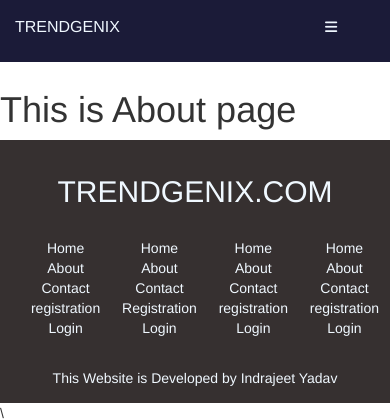
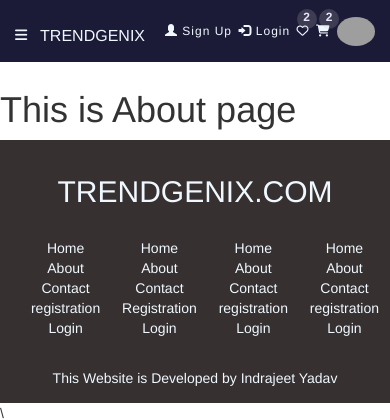
Before and after one commit to indrajeetyadav678/Static_TrendGenix_Project, a Django app: page /about/ in a window 390 px wide. Shown: the top 420 px of the page. Run offline with Django 5.2, Linux system fonts and the light colour scheme; some libraries are stand-ins or nearby versions; grey boxes are pictures that could not be loaded.

Commit message:
navbar responsive

```diff
--- a/project/app/static/css/style.css
+++ b/project/app/static/css/style.css
@@ -25,7 +26,7 @@
     align-items: center;
 }
 #navbar2 {
-    width: 350px;
+    width: 310px;
     /* border:1px solid white; */
     list-style: none;
     display: flex;
@@ -77,7 +78,6 @@
 }
 #login_user {
     color: aliceblue;
-    letter-spacing: 1px;
     cursor: pointer;
 }
 #Navbar li a {
@@ -85,9 +85,23 @@
     color: aliceblue;
     letter-spacing: 1px;
 }
+#responsive_icon_com_title{
+    width: 130px;
+    height: 38px;
+    display: flex;
+    justify-content: space-between;
+    align-items: center;
+}
+#resp_icon_com_title{
+    width: 150px;
+    height: 38px;
+    display: flex;
+    justify-content: space-between;
+    align-items: center;
+}
 #manubar_icon_box{
     width: 50px;
-    height: 70px;
+    height: 30px;
     position: relative;
     display: flex;
     align-items: center;
@@ -96,7 +110,7 @@
 #manubar_icon_close {
     width: 40px;
     position: absolute;
-    top:25px;
+    top:3px;
     color:aliceblue;
     display: none;
     cursor: pointer;
@@ -179,8 +200,60 @@
     outline: none;
 }
 #usericon {
-    width: 25px;
+    width: 38px;
+    border-radius: 50%;
     /* height: 20px; */
+}
+#addtocart_like_icon_nav{
+    width: 150px;
+    list-style: none;
+    display: flex;
+    justify-content: space-between;
+    align-items: center;
+}
+#like_heart_icon,#shopping_card_icon{
+    font-size: 18px;
+    background-color: transparent;
+    border: none;
+    outline: none;
+    color: rgb(255, 254, 254);
+}
+
+#pro_like_addcart_wrapper{
+    width: 300px;
+    display: flex;
+    justify-content: space-between;
+    align-items: center;
+}
+#addcart_icon_container,#liked_icon_container{
+    position: relative;
+}
+#add_cart_value{
+    width: 20px;
+    height: 20px;
+    border-radius: 50px;
+    text-align: center;
+    /* border: 0.5px solid brown; */
+    background-color: rgba(198, 193, 193,0.2);
+    color: rgb(229, 229, 251);
+    font-weight: 700;
+    position: absolute;
+    top:-14px;
+    left: 3px;
+
+
+}
+#add_liked_value{
+    width: 20px;
+    height: 20px;
+    border-radius: 50px;
+    text-align: center;
+    /* border: 0.5px solid brown; */
+    background-color: rgba(198, 193, 193,0.2);
+    color: rgb(229, 229, 251);
+    font-weight: 700;
+    position: absolute;
+    top:-14px;
 }
 
 @media(max-width: 992px){
@@ -194,7 +267,7 @@
         font-size: 12px;
     }
     #navbar2{
-        width: 290px;
+        width: 250px;
     }
     #navbar2 li a{
         font-size: 12px;
@@ -225,9 +298,7 @@
         margin: 0%;
         z-index: 40;
     }
-    #navbar2{
-        display: none;
-    }
+
 }
 
 /* ============ Registartion form ======== */
--- a/project/app/templates/base.html
+++ b/project/app/templates/base.html
@@ -24,13 +24,24 @@
 
 <body>
     {% if user_name %}
+
     <div id="Navbar">
+        <div id="resp_icon_com_title">
+            <div id="manubar_icon_box">
+                <div id="manubar_icon_close" onclick="submanu_box(1)">
+                    <i class="fa-solid fa-bars"></i>
+                </div>
+                <div id="manubar_icon_open" onclick="submanu_box(1)">
+                    <i class="fa-solid fa-bars-staggered"></i>
+                </div>
+            </div>
             <div id="title">
                 <form action="{% url 'home'%}" method="post">
                     {% csrf_token %}
                     <input type="email" value="{{user_name.Email}}" name="email" id="" hidden>
                     <input id="navbartitle_btn" type="submit" value="TRENDGENIX">
                 </form>
+            </div>
         </div>
         <ul id="navbar1">
             <li>
@@ -53,7 +64,8 @@
                     <input type="email" value="{{user_name.Email}}" name="email" id="" hidden>
                     <input id="navbar_btn" type="submit" value="Product">
                 </form>
-                <i class="fa-solid fa-chevron-up" data-bs-toggle="dropdown" style="color: aliceblue;" id="dropdown_manu_btn"></i>
+                <i class="fa-solid fa-chevron-up" data-bs-toggle="dropdown" style="color: aliceblue;"
+                    id="dropdown_manu_btn"></i>
                 <ul class="dropdown-menu" id="dropdown_manu">
                     <li>
                         <form action="{% url 'men1'%}" method="post">
@@ -87,63 +99,33 @@
                 </form>
             </li>
         </ul>
-        <div id="login_user" onclick="pro_info(1)">
-            <img id="usericon" src="https://cdn-icons-png.flaticon.com/512/5087/5087579.png" alt="" />
-            {{ user_name.Name | default:'Welcome Guest'}}
-        </div>
-        <div id="manubar_icon_box">
-            <div id="manubar_icon_close" onclick="submanu_box(1)">
-                <i class="fa-solid fa-bars"></i>
-            </div>
-            <div id="manubar_icon_open" onclick="submanu_box(1)">
-                <i class="fa-solid fa-bars-staggered"></i>
-            </div>
-        </div>
+
+        <ul id="addtocart_like_icon_nav">
+            <li id="liked_icon_container">
+                <div id="add_liked_value">2</div>
+                <form action="{% url 'contact1'%}" method="post">
+                    {% csrf_token %}
+                    <input type="email" value="{{user_name.Email}}" name="email" id="" hidden>
+                    <button id="like_heart_icon" type="submit"><i class="fa-regular fa-heart"></i></button>
+                </form>
+            </li>
+            <li id="addcart_icon_container">
+                <div id="add_cart_value">2</div>
+                <form action="{% url 'contact1'%}" method="post">
+                    {% csrf_token %}
+                    <input type="email" value="{{user_name.Email}}" name="email" id="" hidden>
+                    <button id="shopping_card_icon" type="submit"><i class="fa-solid fa-cart-shopping"></i></button>
+                </form>
+            </li>
+            <li>
+                <img id="usericon" onclick="pro_info(1)"
+                    src="https://static.vecteezy.com/system/resources/thumbnails/004/607/791/small_2x/man-face-emotive-icon-smiling-male-character-in-blue-shirt-flat-illustration-isolated-on-white-happy-human-psychological-portrait-positive-emotions-user-avatar-for-app-web-design-vector.jpg"
+                    alt="" />
+            </li>
+        </ul>
+
     </div>
 
-    {% else %}
-    <div id="Navbar" class="navbar-inverse">
-        <div id="title"><a href="{% url 'index'%}">TRENDGENIX</a></div>
-        <ul id="navbar1">
-            <li><a href="{% url 'index'%}">Home</a></li>
-            <li><a href="{% url 'about'%}">About Us</a></li>
-            <li class="nav-item dropdown">
-                <a class="nav-link dropdown-toggle" href="{% url 'product'%}" role="button"
-                    data-bs-toggle="dropdown">Product</a>
-                <ul class="dropdown-menu" id="dropdown_manu">
-                    <li><a href="{% url 'men'%}">Men Accessories</a></li>
-                    <li><a href="{% url 'women'%}">Women Accessories</a></li>
-                    <li><a href="{% url 'girl'%}">Girl Accessories</a></li>
-                </ul>
-            </li>
-            <li><a href="{% url 'contact'%}">Contact Us</a></li>
-        </ul>
-        <ul id="navbar2">
-            <li><a href="{% url 'register'%}"><span class="glyphicon glyphicon-user"></span> Sign Up</a></li>
-            <li><a href="{% url 'login'%}"><span class="glyphicon glyphicon-log-in"></span> Login</a></li>
-            <li id="login_user" onclick="pro_info(1)">
-                <img id="usericon" src="https://cdn-icons-png.flaticon.com/512/5087/5087579.png" alt="" />
-                {{ user_name.Name | default:'Welcome Guest'}}
-            </li>
-        </ul>
-        <div id="manubar_icon_box">
-            <div id="manubar_icon_close" onclick="submanu_box(1)">
-                <i class="fa-solid fa-bars"></i>
-            </div>
-            <div id="manubar_icon_open" onclick="submanu_box(1)">
-                <i class="fa-solid fa-bars-staggered"></i>
-            </div>
-        </div>
-    </div>
-    {% endif %}
-    <ul id="secon_navbar">
-        <li id="login_user" onclick="pro_info(1)">
-            <img id="usericon" src="https://cdn-icons-png.flaticon.com/512/5087/5087579.png" alt="" /><br/>
-            <label>{{ user_name.Name | default:'Welcome Guest'}}</label>
-        </li>
-        <li><a href="{% url 'register'%}"><span class="glyphicon glyphicon-user"></span> Sign Up</a></li>
-        <li><a href="{% url 'login'%}"><span class="glyphicon glyphicon-log-in"></span> Login</a></li>
-    </ul>
     <div id="profile_box">
         <img src="https://www.simplilearn.com/ice9/free_resources_article_thumb/what_is_image_Processing.jpg" alt=""
             id="prof_image"><br /><br />
@@ -165,6 +147,71 @@
         </div>
         <button id="editpro_btn"><a href="{% url 'logout'%}">Logout</a></button>
     </div>
+
+    {% else %}
+    <div id="Navbar" class="navbar-inverse">
+        <div id="responsive_icon_com_title">
+            <div id="manubar_icon_box">
+                <div id="manubar_icon_close" onclick="submanu_box(1)">
+                    <i class="fa-solid fa-bars"></i>
+                </div>
+                <div id="manubar_icon_open" onclick="submanu_box(1)">
+                    <i class="fa-solid fa-bars-staggered"></i>
+                </div>
+            </div>
+            <div id="title"><a href="{% url 'index'%}">TRENDGENIX</a></div>
+        </div>
+        <ul id="navbar1">
+            <li><a href="{% url 'index'%}">Home</a></li>
+            <li><a href="{% url 'about'%}">About Us</a></li>
+            <li class="nav-item dropdown">
+                <a class="nav-link dropdown-toggle" href="{% url 'product'%}" role="button"
+                    data-bs-toggle="dropdown">Product</a>
+                <ul class="dropdown-menu" id="dropdown_manu">
+                    <li><a href="{% url 'men'%}">Men</a></li>
+                    <li><a href="{% url 'women'%}">Women</a></li>
+                    <li><a href="{% url 'girl'%}">Kids</a></li>
+                </ul>
+            </li>
+            <li><a href="{% url 'contact'%}">Contact Us</a></li>
+        </ul>
+        <ul id="navbar2">
+            <li><a href="{% url 'register'%}"><span class="glyphicon glyphicon-user"></span> Sign Up</a></li>
+            <li><a href="{% url 'login'%}"><span class="glyphicon glyphicon-log-in"></span> Login</a></li>
+            <li id="liked_icon_container">
+                <div id="add_liked_value">2</div>
+                <a href="{% url 'login'%}"><i class="fa-regular fa-heart"></i></a>
+            </li>
+            <li id="addcart_icon_container">
+                <div id="add_cart_value">2</div>
+                <a href="{% url 'login'%}">
+                    <i class="fa-solid fa-cart-shopping"></i>
+                </a>
+            </li>
+            <li id="login_user" onclick="pro_info(1)">
+                <img id="usericon"
+                    src="https://static.vecteezy.com/system/resources/thumbnails/004/607/791/small_2x/man-face-emotive-icon-smiling-male-character-in-blue-shirt-flat-illustration-isolated-on-white-happy-human-psychological-portrait-positive-emotions-user-avatar-for-app-web-design-vector.jpg"
+                    alt="" />
+            </li>
+        </ul>
+
+    </div>
+
+    <div id="profile_box">
+        <img src="https://static.vecteezy.com/system/resources/thumbnails/004/607/791/small_2x/man-face-emotive-icon-smiling-male-character-in-blue-shirt-flat-illustration-isolated-on-white-happy-human-psychological-portrait-positive-emotions-user-avatar-for-app-web-design-vector.jpg"
+            alt="" id="prof_image1"><br />
+        <h4 style="color: aliceblue;">{{user_name.Name | default:'Guest User'}}</h4>
+        <div id="user_account_info">
+            <label>Name &nbsp;&nbsp;&nbsp;:&nbsp; {{user_name.Name | default:'Guest user'}}</label><br />
+            <label>Email &nbsp;&nbsp; :&nbsp; {{user_name.Email | default:'abc@gmail.com'}}</label><br />
+            <label>Number &nbsp;&nbsp;&nbsp;:&nbsp; {{user_name.Number | default:'1234567890'}}</label><br />
+            <label>Password : &nbsp; {{user_name.Password | default:'Abc12345@'}}</label><br />
+        </div>
+        <button id="editpro_btn"><a href="{% url 'login'%}">login</a></button>
+    </div>
+    {% endif %}
+
+
     {% block content%}
     {% endblock %}
 
--- a/project/app/templates/index.html
+++ b/project/app/templates/index.html
@@ -1,15 +1,11 @@
 {% extends 'base.html' %}
 {% block content%}
 <div id="demo" class="carousel slide" data-bs-ride="carousel">
-
-    <!-- Indicators/dots -->
     <div class="carousel-indicators">
         <button type="button" data-bs-target="#demo" data-bs-slide-to="0" class="active"></button>
         <button type="button" data-bs-target="#demo" data-bs-slide-to="1"></button>
         <button type="button" data-bs-target="#demo" data-bs-slide-to="2"></button>
     </div>
-
-    <!-- The slideshow/carousel -->
     <div class="carousel-inner">
         <div class="carousel-item active" id="carousel_img_box">
             <img src="https://images.pexels.com/photos/1308881/pexels-photo-1308881.jpeg" alt="Los Angeles" class="d-block" style="width:100%">
@@ -33,8 +29,6 @@
             </div>
         </div>
     </div>
-
-    <!-- Left and right controls/icons -->
     <button class="carousel-control-prev" type="button" data-bs-target="#demo" data-bs-slide="prev">
         <span class="carousel-control-prev-icon" id="left_arrow"></span>
     </button>
--- a/project/app/views.py
+++ b/project/app/views.py
@@ -69,11 +69,12 @@ def logindata(request):
     userid=request.POST.get('userid')
     password=request.POST.get('password')
     login_type=request.POST.get('login_type')
+    print(login_type)
     username=RegistrationModel.objects.filter(Email=userid)
-    if login_type =="none":
+    if login_type=='none':
         msg="Choose your login Type"
         return render(request, 'dashboard.html', {'key1': msg})
-    elif login_type =="customer":
+    elif login_type =='customer':
         if username:
             data=RegistrationModel.objects.get(Email=userid)
             Password= data.Password
```
Also changed, not shown: other parts of project/app/static/css/style.css (+15 -7 lines). Lines whose indentation alone changed are shown as unchanged.
